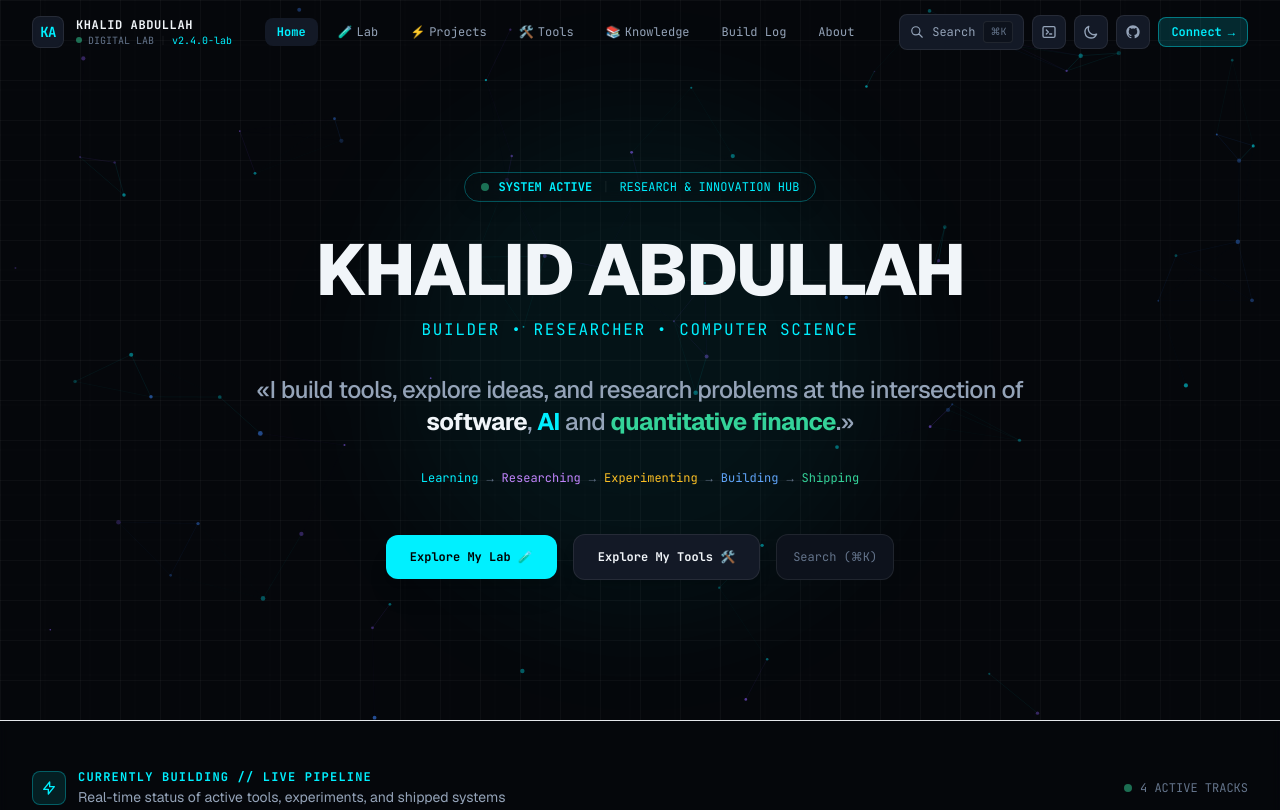
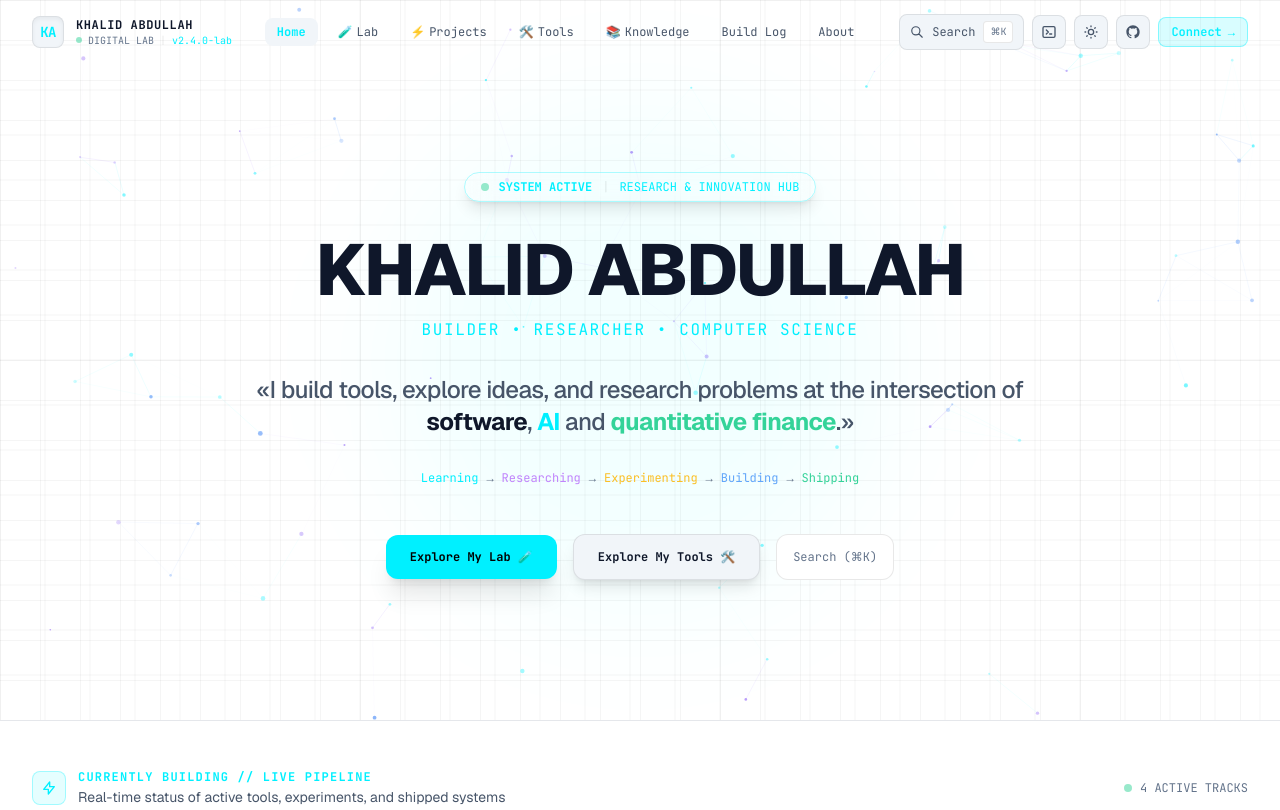
Before and after one commit to khalidabdullahh/khalid-digital-lab, a plain HTML site: page index.html in a window 1280 px wide. Shown: the top 810 px of the page. Drawn offline with nearby package versions, Linux system fonts and the light colour scheme; animation ran at ten frames a second.

Commit message:
feat(theme): set clean white theme as default with persistent dark mode toggle
- Make crisp white/light theme default on initial page load
- Add zero-flicker head script to restore user preference
- Support seamless toggling between white and dark themes via header, Command Palette, and Terminal
- Adapt canvas animations, grids, and node labels to active theme

```diff
--- a/css/main.css
+++ b/css/main.css
@@ -36,16 +36,16 @@
 
 /* Light Theme Variable Overrides */
 html.theme-light {
-  --bg-primary: #f8fafc;
-  --bg-secondary: #f1f5f9;
+  --bg-primary: #ffffff;
+  --bg-secondary: #f8fafc;
   --bg-surface: #ffffff;
   --bg-surface-elevated: #f1f5f9;
-  --border-color: rgba(0, 0, 0, 0.08);
-  --border-hover: rgba(0, 150, 255, 0.5);
+  --border-color: rgba(0, 0, 0, 0.09);
+  --border-hover: rgba(2, 132, 199, 0.4);
 
   --text-primary: #0f172a;
   --text-secondary: #475569;
-  --text-muted: #94a3b8;
+  --text-muted: #64748b;
 
   --accent-cyan: #0284c7;
   --accent-cyan-glow: rgba(2, 132, 199, 0.2);
--- a/index.html
+++ b/index.html
@@ -1,9 +1,23 @@
 <!DOCTYPE html>
-<html lang="en" class="scroll-smooth">
+<html lang="en" class="scroll-smooth theme-light">
 <head>
   <meta charset="UTF-8" />
   <meta name="viewport" content="width=device-width, initial-scale=1.0" />
   <title>Khalid Abdullah // Personal Digital Lab & Innovation Hub</title>
+
+  <!-- Early Theme Initialization (Defaults to Light/White theme, respects saved choice) -->
+  <script>
+    (function() {
+      try {
+        const saved = localStorage.getItem("lab-theme");
+        if (saved === "dark") {
+          document.documentElement.classList.remove("theme-light");
+        } else {
+          document.documentElement.classList.add("theme-light");
+        }
+      } catch (e) {}
+    })();
+  </script>
 
   <!-- SEO Meta Tags -->
   <meta name="description" content="Personal digital laboratory of Khalid Abdullah: builder, researcher, and computer science engineer working at the intersection of AI, quantitative finance, and high-performance software." />
@@ -54,7 +68,7 @@
   <link rel="stylesheet" href="css/graph.css" />
   <link rel="stylesheet" href="css/responsive.css" />
 </head>
-<body class="bg-[#05070b] text-[#f1f5f9] min-h-screen selection:bg-cyan selection:text-black">
+<body class="min-h-screen selection:bg-cyan selection:text-black">
 
   <!-- 1. Global Navigation Header -->
   <header id="main-nav" class="fixed top-0 left-0 right-0 z-40 transition-all duration-300"></header>
--- a/js/components/HeroCanvas.js
+++ b/js/components/HeroCanvas.js
@@ -142,7 +142,8 @@ export class HeroCanvas {
 
   drawSubtleGrid() {
     const gridSize = 45;
-    this.ctx.strokeStyle = "rgba(255, 255, 255, 0.02)";
+    const isLight = document.documentElement.classList.contains("theme-light");
+    this.ctx.strokeStyle = isLight ? "rgba(0, 0, 0, 0.04)" : "rgba(255, 255, 255, 0.02)";
     this.ctx.lineWidth = 1;
 
     for (let x = 0; x < this.width; x += gridSize) {
--- a/js/components/InteractiveTools/RegimeSimulator.js
+++ b/js/components/InteractiveTools/RegimeSimulator.js
@@ -82,7 +82,7 @@ export class RegimeSimulator {
         </div>
 
         <!-- Canvas Chart Area -->
-        <div class="relative w-full h-[280px] sm:h-[320px] rounded-xl overflow-hidden bg-[#070a10] border border-border/70">
+        <div class="relative w-full h-[280px] sm:h-[320px] rounded-xl overflow-hidden bg-surface-elevated border border-border/70">
           <canvas id="regime-canvas" class="w-full h-full block"></canvas>
           <div id="canvas-regime-pill" class="absolute top-3 left-3 px-2.5 py-1 rounded bg-black/70 border border-border text-xs font-mono text-emerald-400 backdrop-blur-md">
             ● State 0: Low-Vol Bull Trend
--- a/js/components/InteractiveTools/VectorNormVisualizer.js
+++ b/js/components/InteractiveTools/VectorNormVisualizer.js
@@ -44,7 +44,7 @@ export class VectorNormVisualizer {
 
         <div class="grid grid-cols-1 md:grid-cols-3 gap-4 my-4">
           <!-- Canvas Area -->
-          <div class="md:col-span-2 relative h-[300px] sm:h-[340px] rounded-xl overflow-hidden bg-[#070a10] border border-border/70">
+          <div class="md:col-span-2 relative h-[300px] sm:h-[340px] rounded-xl overflow-hidden bg-surface-elevated border border-border/70">
             <canvas id="vector-canvas" class="w-full h-full block cursor-crosshair"></canvas>
             <div class="absolute bottom-3 left-3 px-2.5 py-1 rounded bg-black/70 border border-border text-[11px] font-mono text-text-muted backdrop-blur-md">
               Drag vector point • Adjust $p$-value slider
--- a/js/components/KnowledgeSection.js
+++ b/js/components/KnowledgeSection.js
@@ -63,7 +63,7 @@ export class KnowledgeSection {
           </div>
 
           <!-- Canvas Container -->
-          <div class="relative w-full h-[320px] sm:h-[380px] rounded-2xl bg-[#060810] border border-border/80 overflow-hidden cursor-crosshair">
+          <div class="relative w-full h-[320px] sm:h-[380px] rounded-2xl bg-surface-elevated border border-border/80 overflow-hidden cursor-crosshair">
             <canvas id="knowledge-graph-canvas" class="w-full h-full block"></canvas>
             <div class="absolute bottom-3 right-3 px-3 py-1 rounded-lg bg-black/70 border border-border text-[11px] font-mono text-text-muted">
               Nodes: ${KNOWLEDGE_GRAPH.nodes.length} • Links: ${KNOWLEDGE_GRAPH.links.length}
@@ -245,11 +245,13 @@ export class KnowledgeSection {
     if (!this.graphCtx) return;
     this.graphCtx.clearRect(0, 0, this.width, this.height);
 
+    const isLight = document.documentElement.classList.contains("theme-light");
+
     // 1. Draw Links
     for (const link of this.links) {
       const isConnected = this.hoveredNode && (link.source.id === this.hoveredNode.id || link.target.id === this.hoveredNode.id);
 
-      this.graphCtx.strokeStyle = isConnected ? "#00f0ff" : "rgba(255, 255, 255, 0.08)";
+      this.graphCtx.strokeStyle = isConnected ? (isLight ? "#0284c7" : "#00f0ff") : (isLight ? "rgba(0, 0, 0, 0.08)" : "rgba(255, 255, 255, 0.08)");
       this.graphCtx.lineWidth = isConnected ? 2.0 : 0.8;
       this.graphCtx.beginPath();
       this.graphCtx.moveTo(link.source.x, link.source.y);
@@ -279,7 +281,9 @@ export class KnowledgeSection {
       this.graphCtx.shadowBlur = 0;
 
       // Label Text
-      this.graphCtx.fillStyle = isHovered ? "#ffffff" : "rgba(255, 255, 255, 0.85)";
+      this.graphCtx.fillStyle = isHovered
+        ? (isLight ? "#0f172a" : "#ffffff")
+        : (isLight ? "#475569" : "rgba(255, 255, 255, 0.85)");
       this.graphCtx.font = isHovered ? "bold 11px JetBrains Mono, monospace" : "10px JetBrains Mono, monospace";
       this.graphCtx.textAlign = "center";
       this.graphCtx.fillText(node.label, node.x, node.y + node.radius + 13);
--- a/js/components/Navigation.js
+++ b/js/components/Navigation.js
@@ -140,31 +140,31 @@ export class Navigation {
       }
     });
 
-    // Theme Switcher
+    // Theme Switcher (Defaults to Light/White theme, can toggle to Dark)
     const themeBtn = document.getElementById("btn-theme-toggle");
     const sunIcon = document.getElementById("theme-icon-sun");
     const moonIcon = document.getElementById("theme-icon-moon");
 
-    themeBtn?.addEventListener("click", () => {
-      const isDark = document.documentElement.classList.toggle("theme-light");
-      const currentTheme = isDark ? "light" : "dark";
-      localStorage.setItem("lab-theme", currentTheme);
-      if (currentTheme === "light") {
+    const updateThemeUI = (isLight) => {
+      if (isLight) {
         sunIcon?.classList.remove("hidden");
         moonIcon?.classList.add("hidden");
       } else {
         sunIcon?.classList.add("hidden");
         moonIcon?.classList.remove("hidden");
       }
+    };
+
+    // Initialize UI based on current theme-light class state
+    updateThemeUI(document.documentElement.classList.contains("theme-light"));
+
+    themeBtn?.addEventListener("click", () => {
+      const isLight = document.documentElement.classList.toggle("theme-light");
+      const currentTheme = isLight ? "light" : "dark";
+      localStorage.setItem("lab-theme", currentTheme);
+      updateThemeUI(isLight);
+      window.dispatchEvent(new CustomEvent("theme-change", { detail: { theme: currentTheme } }));
     });
-
-    // Restore saved theme
-    const savedTheme = localStorage.getItem("lab-theme");
-    if (savedTheme === "light") {
-      document.documentElement.classList.add("theme-light");
-      sunIcon?.classList.remove("hidden");
-      moonIcon?.classList.add("hidden");
-    }
 
     // Command palette trigger
     document.getElementById("btn-cmd-k")?.addEventListener("click", () => {
--- a/js/components/ProjectsSection.js
+++ b/js/components/ProjectsSection.js
@@ -119,7 +119,7 @@ export class ProjectsSection {
                 </div>
 
                 <!-- Highlights Card Preview (Right) -->
-                <div class="lg:col-span-5 p-6 rounded-2xl bg-[#06080e] border border-border/80 flex flex-col justify-between space-y-4">
+                <div class="lg:col-span-5 p-6 rounded-2xl bg-surface-elevated border border-border/80 flex flex-col justify-between space-y-4">
                   <div class="flex items-center justify-between pb-3 border-b border-border/60">
                     <span class="text-xs font-mono text-cyan uppercase font-bold">Key Architectural Specs</span>
                     <span class="text-xs font-mono text-text-muted">${proj.year}</span>
```
